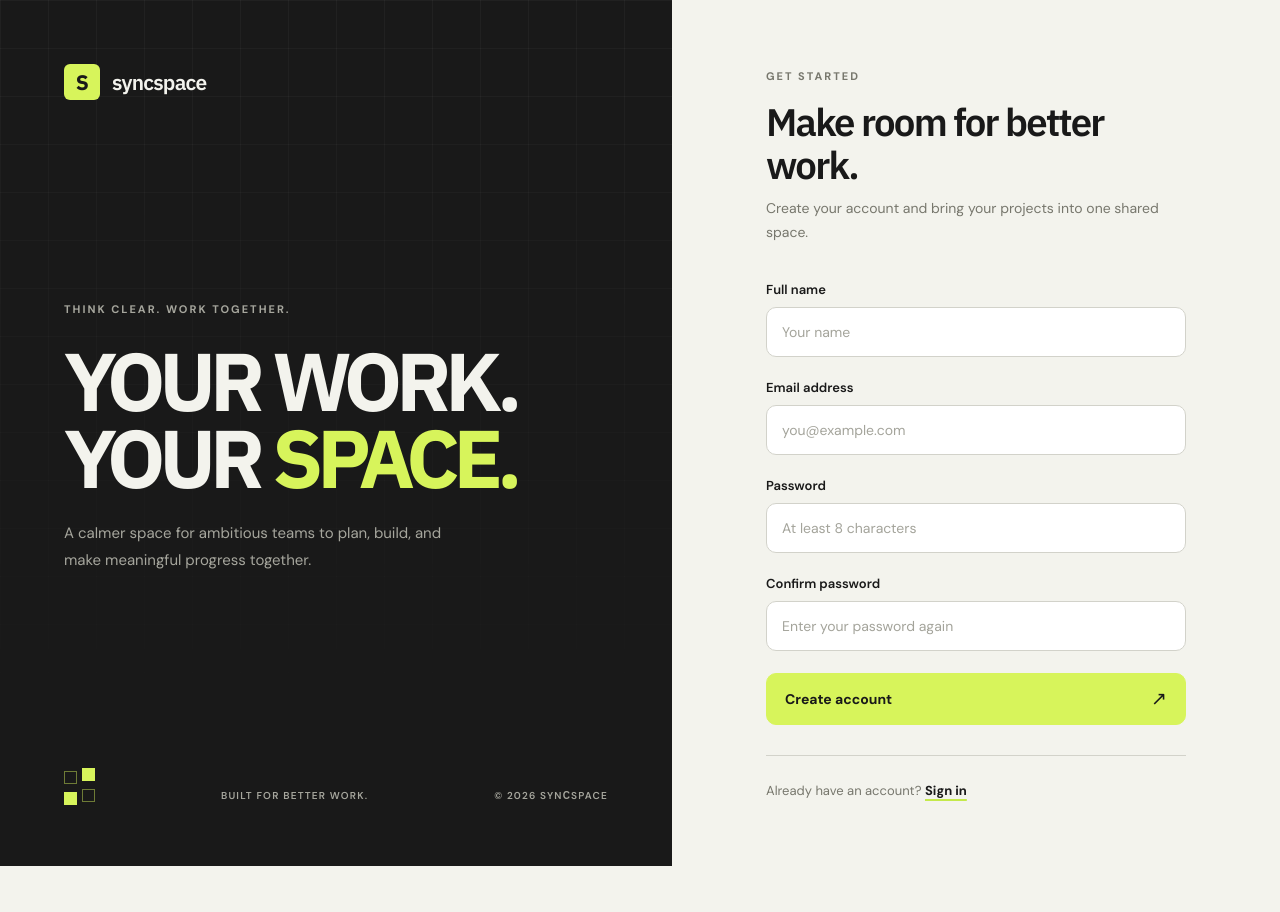
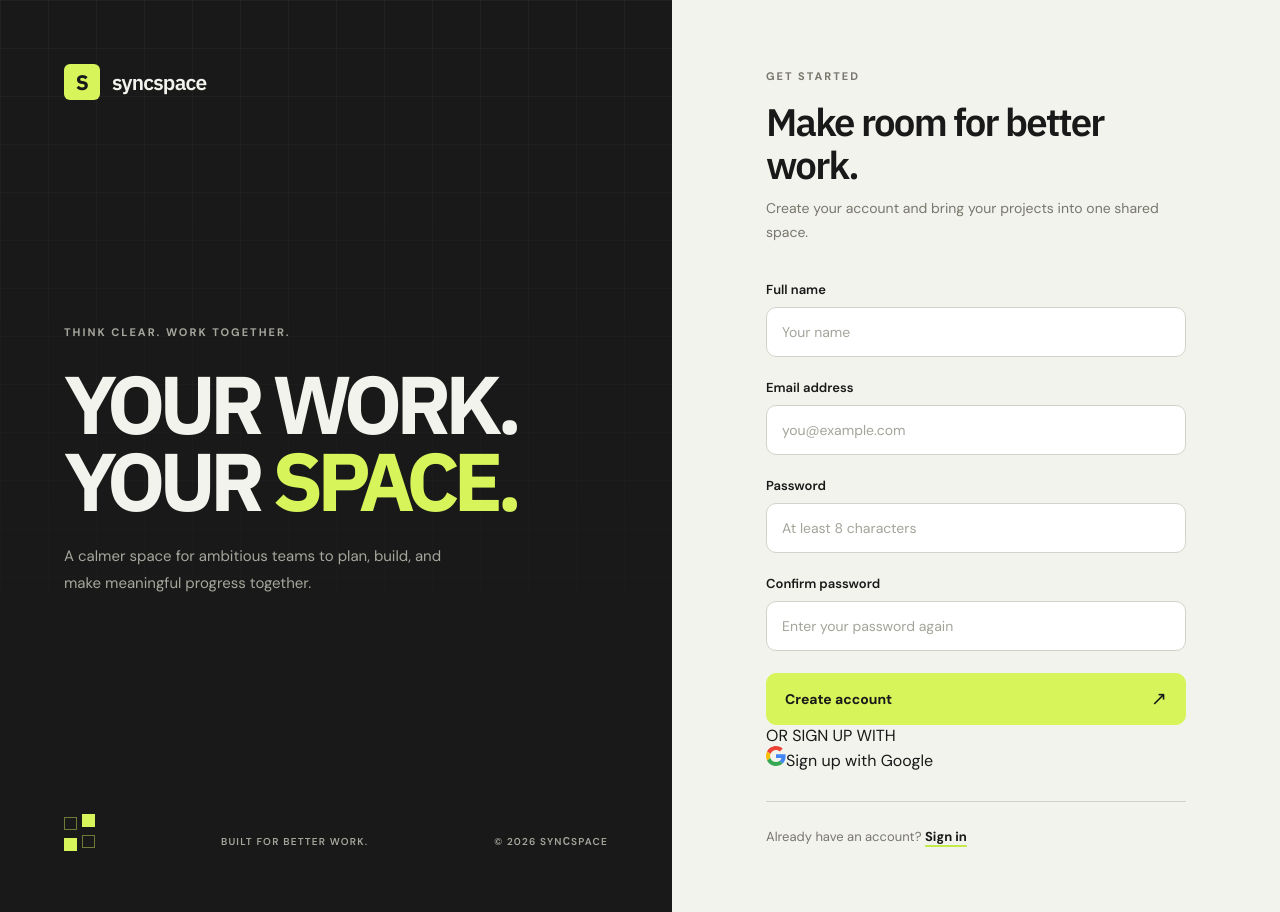
Before and after one commit to shreashtpurohit/syncspace, a React (Vite) app in the folder frontend/: page /register in a window 1280 px wide. Before the commit the page ends 866 px from the top, so only its background shows below. Built offline with nearby package versions, Linux system fonts and the light colour scheme; no server answers.

Commit message:
auth : add Google sign-up button

```diff
--- a/frontend/src/pages/RegisterPage.tsx
+++ b/frontend/src/pages/RegisterPage.tsx
@@ -138,6 +138,42 @@ export default function RegisterPage() {
           {!isSubmitting && <span aria-hidden="true">↗</span>}
         </button>
       </form>
+
+      <div className="auth-social-divider">
+        <span>OR SIGN UP WITH</span>
+      </div>
+
+      <a
+        className="auth-google-button"
+        href="/auth/google"
+        aria-label="Sign up with Google"
+      >
+        <svg
+          width="20"
+          height="20"
+          viewBox="0 0 48 48"
+          aria-hidden="true"
+        >
+          <path
+            fill="#EA4335"
+            d="M24 9.5c3.54 0 6.71 1.22 9.21 3.6l6.85-6.85C35.9 2.38 30.47 0 24 0 14.62 0 6.51 5.38 2.56 13.22l7.98 6.19C12.43 13.72 17.74 9.5 24 9.5z"
+          />
+          <path
+            fill="#4285F4"
+            d="M46.98 24.55c0-1.57-.15-3.09-.38-4.55H24v9.02h12.94c-.58 2.96-2.28 5.48-4.82 7.18l7.73 6C44.36 38.03 46.98 31.87 46.98 24.55z"
+          />
+          <path
+            fill="#FBBC05"
+            d="M10.53 28.59A14.41 14.41 0 0 1 9.75 24c0-1.59.27-3.13.76-4.59l-7.98-6.2A23.9 23.9 0 0 0 0 24c0 3.87.93 7.52 2.56 10.78l7.97-6.19z"
+          />
+          <path
+            fill="#34A853"
+            d="M24 48c6.48 0 11.93-2.13 15.9-5.8l-7.73-6c-2.15 1.45-4.92 2.3-8.17 2.3-6.26 0-11.57-4.22-13.47-9.91l-7.98 6.19C6.51 42.62 14.62 48 24 48z"
+          />
+        </svg>
+
+        <span>Sign up with Google</span>
+      </a>
     </AuthLayout>
   )
 }
```
